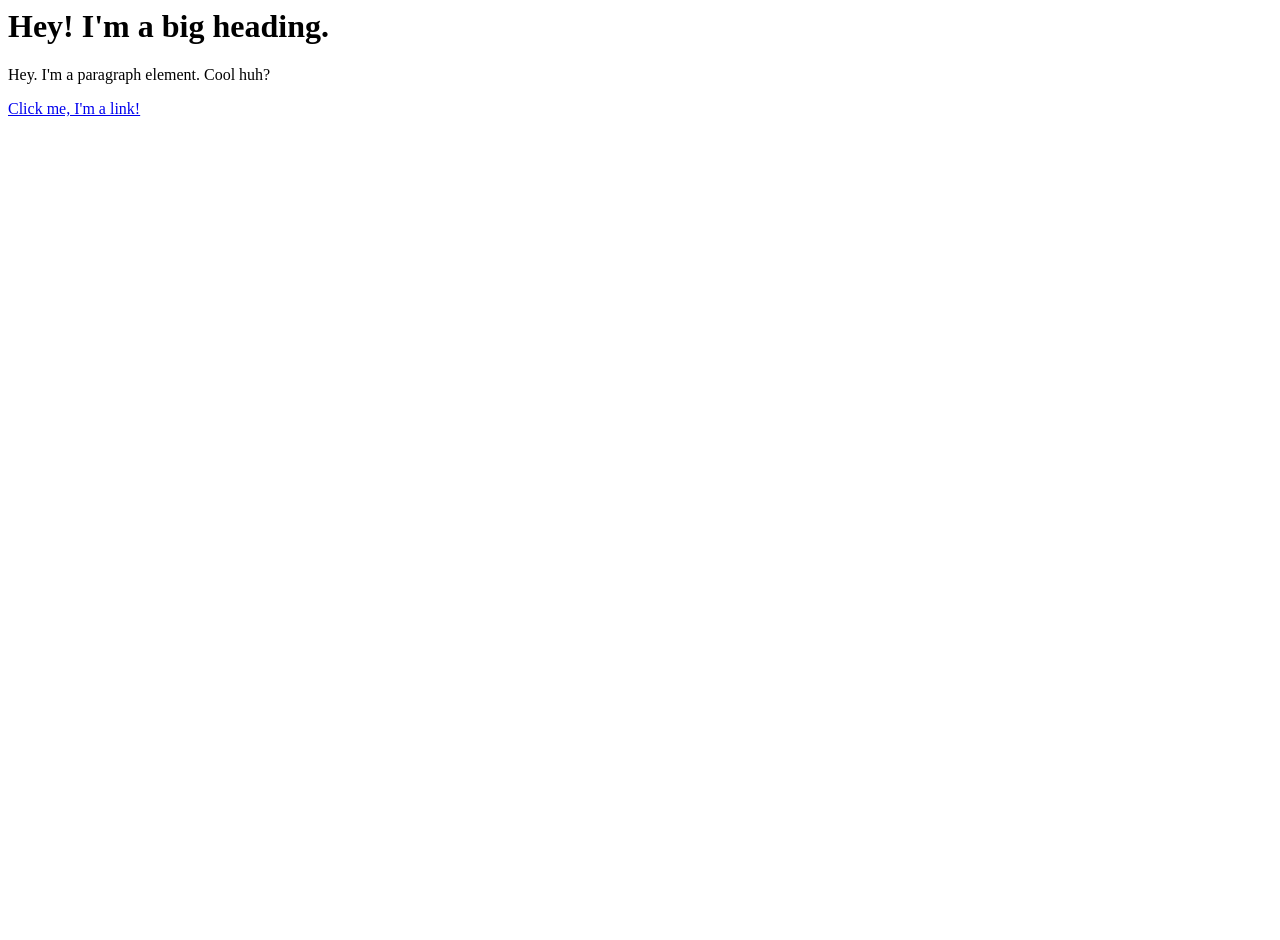
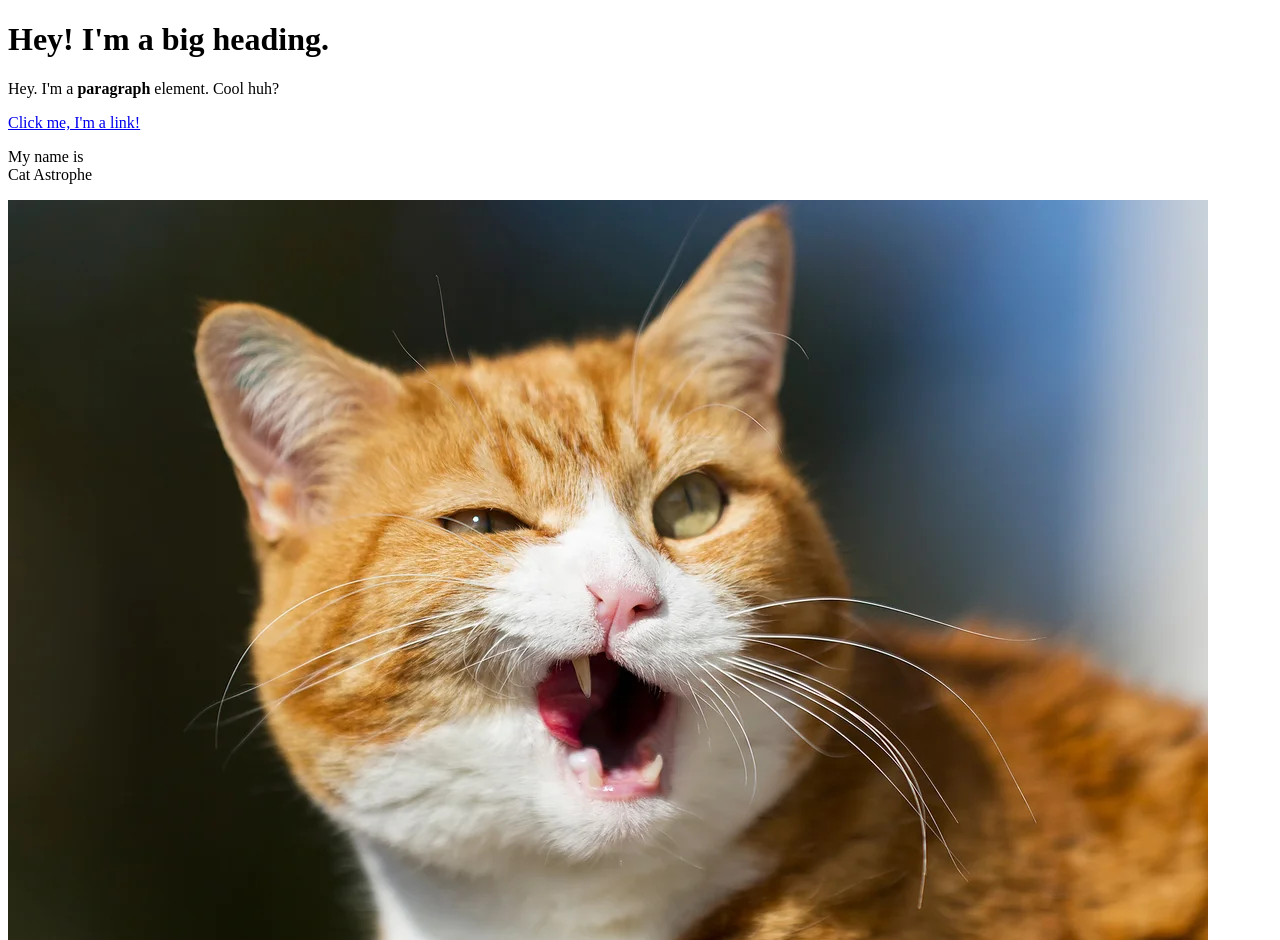
Before and after one commit to fdercksen/FDweb, a plain HTML site: page test.html in a window 1280 px wide. Shown: the top 940 px of the page. Before the commit the page ends 800 px from the top, so only its background shows below. Drawn offline with Linux system fonts and the light colour scheme.

Commit message:
Added a cat image and a few more elements.

```diff
--- a/test.html
+++ b/test.html
@@ -1,3 +1,13 @@
-<h1>Hey! I'm a big heading.</h1>
-<p>Hey. I'm a paragraph element. Cool huh?</p>
-<a href="https://google.com" target="_blank" title = 'Lets go to Google'>Click me, I'm a link!</a>
+<!DOCTYPE html>
+<html>
+<head>
+    <title>Test page</title>
+</head>
+<body>
+    <h1>Hey! I'm a big heading.</h1>
+    <p>Hey. I'm a <b>paragraph</b> element. Cool huh?</p>
+    <a href="https://google.com" target="_blank" title = 'Lets go to Google'>Click me, I'm a link!</a>
+    <p> My name is <br>
+    Cat Astrophe</p><img src="img/cat.jpg">
+</body>
+</html>
```
Also changed, not shown: img/cat.jpg (added).
